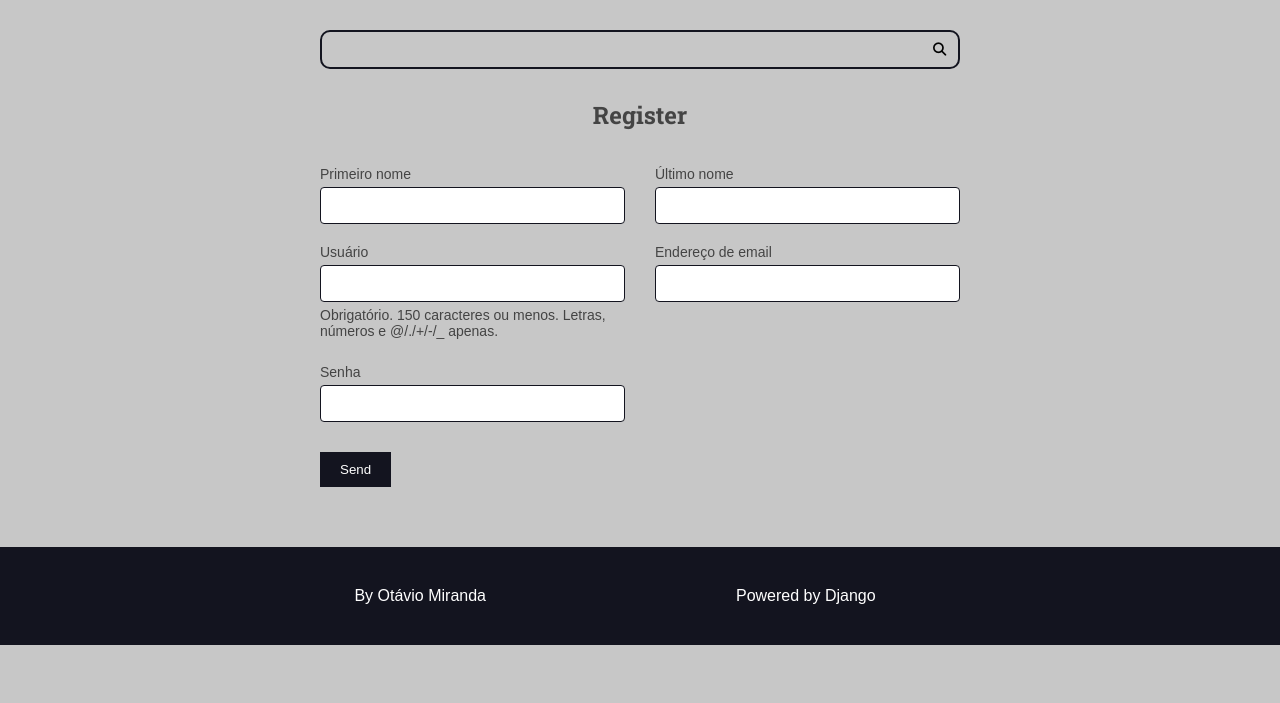
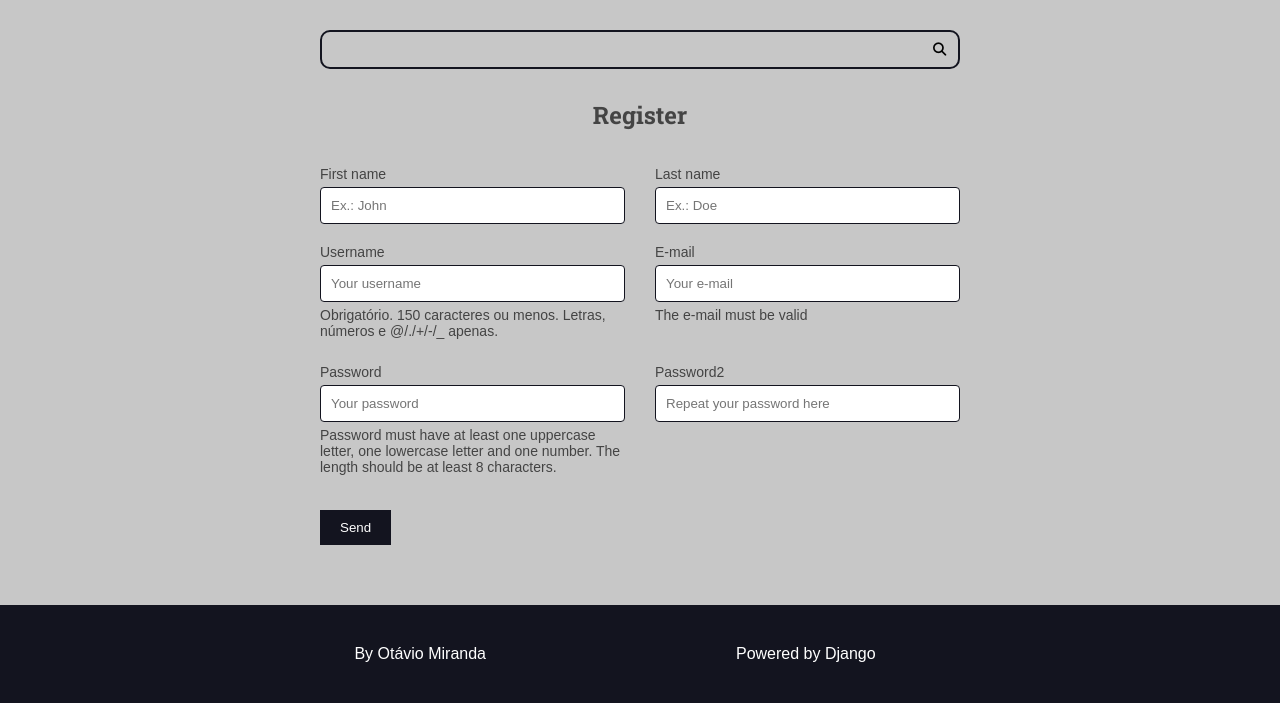
Before and after one commit to rubenmelo-dotcom/django-course-project1, a Django app: page /authors/register/ in a window 1280 px wide. Shown: the part 131-834 px from the top of the page. Before the commit the page ends 776 px from the top, so only its background shows below. Run offline with Django 5.2, Linux system fonts and the light colour scheme; some libraries are stand-ins or nearby versions.

Commit message:
Configuring the form with labels, overwriting fields, using `clean_field` and the `clean` method to validate fields, using "validators" attribute for validation.

```diff
--- a/authors/forms.py
+++ b/authors/forms.py
@@ -1,8 +1,63 @@
 from django import forms
 from django.contrib.auth.models import User
+from django.core.exceptions import ValidationError
+import re
+
+
+def add_attr(field, attr_name, attr_new_val):
+    existing_attr = field.widget.attrs.get(attr_name, '')
+    field.widget.attrs[attr_name] = f'{existing_attr} {attr_new_val}'.strip()
+
+
+def add_placeholder(field, placeholder_val):
+    add_attr(field, 'placeholder', placeholder_val)
+
+
+def strong_password(password):
+    regex = re.compile(r'^(?=.*[a-z])(?=.*[A-Z])(?=.*[0-9]).{8,}$')
+
+    if not regex.match(password):
+        raise ValidationError((
+            'Password must have at least one uppercase letter, '
+            'one lowercase letter and one number. The length should be '
+            'at least 8 characters.'
+        ),
+            code='Invalid'
+        )
 
 
 class RegisterForm(forms.ModelForm):
+    def __init__(self, *args, **kwargs):
+        super().__init__(*args, **kwargs)
+        add_attr(self.fields['username'], 'placeholder', 'Your username')
+        add_placeholder(self.fields['first_name'], 'Ex.: John')
+        add_placeholder(self.fields['last_name'], 'Ex.: Doe')
+        add_placeholder(self.fields['email'], 'Your e-mail')
+        add_attr(self.fields['username'], 'css', 'a-css-class')
+
+    password = forms.CharField(
+        required=True,
+        widget=forms.PasswordInput(attrs={
+            'placeholder': 'Your password',
+        }),
+        error_messages={
+            'required': 'Password must not be empty'
+        },
+        help_text=(
+            'Password must have at least one uppercase letter, '
+            'one lowercase letter and one number. The length should be '
+            'at least 8 characters.'
+        ),
+        validators=[strong_password],
+    )
+
+    password2 = forms.CharField(
+        required=True,
+        widget=forms.PasswordInput(attrs={
+            'placeholder': 'Repeat your password here',
+        })
+    )
+
     class Meta:
         model = User
         fields = [
@@ -12,3 +67,44 @@ class RegisterForm(forms.ModelForm):
             'email',
             'password',
         ]
+
+        labels = {
+            'first_name': 'First name',
+            'last_name': 'Last name',
+            'username': 'Username',
+            'email': 'E-mail',
+            'password': 'Password',
+        }
+
+        help_texts = {
+            'email': 'The e-mail must be valid',
+        }
+
+        error_messages = {
+            'username': {
+                'required': 'This field must not be empty'
+            }
+        }
+
+    def clean_password(self):
+        data = self.cleaned_data.get('password')
+
+        if 'atenção' in data:
+            raise ValidationError(
+                'Não digite %(value)s no campo password',
+                code='invalid',
+                params={'value': '"atenção"'},
+            )
+        return data
+
+    def clean(self):
+        cleaned_data = super().clean()
+
+        password = cleaned_data.get('password')
+        password2 = cleaned_data.get('password2')
+
+        if password != password2:
+            raise ValidationError({
+                'password': 'Password and password2 must be equal',
+                'password2': 'Password and password2 must be equal',
+            })
--- a/authors/templates/authors/pages/register_view.html
+++ b/authors/templates/authors/pages/register_view.html
@@ -26,6 +26,15 @@
                 {% endfor %}
 
             </div>
+            {% if form.errors %}
+            <div class="form-content form-content-grid">
+                <div class="form-group">
+                    <div class="message message-error">
+                        There are errors in the form, please fix them and send a again.
+                    </div>
+                 </div>
+            </div>
+            {% endif %}
             <div class="form-content form-content-grid">
                 <div class="form-group">
                     <button type"submit" >Send</button>
```
